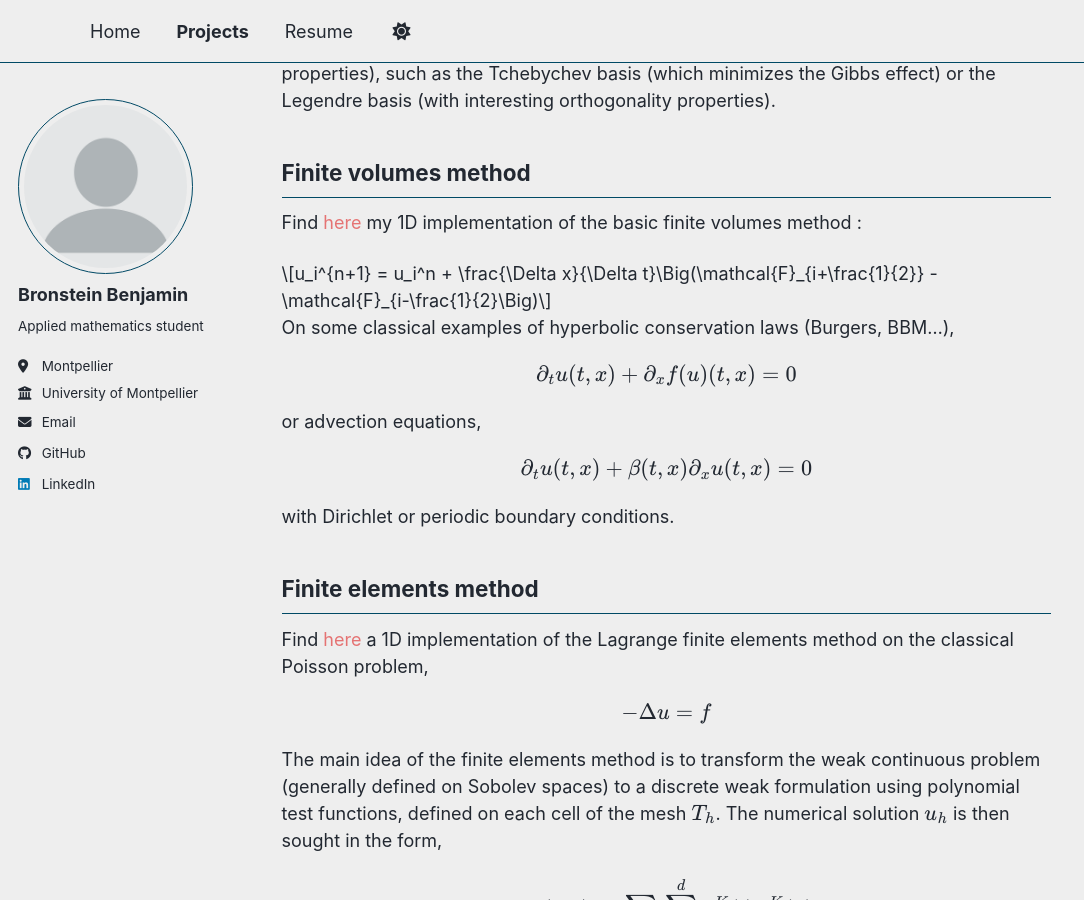
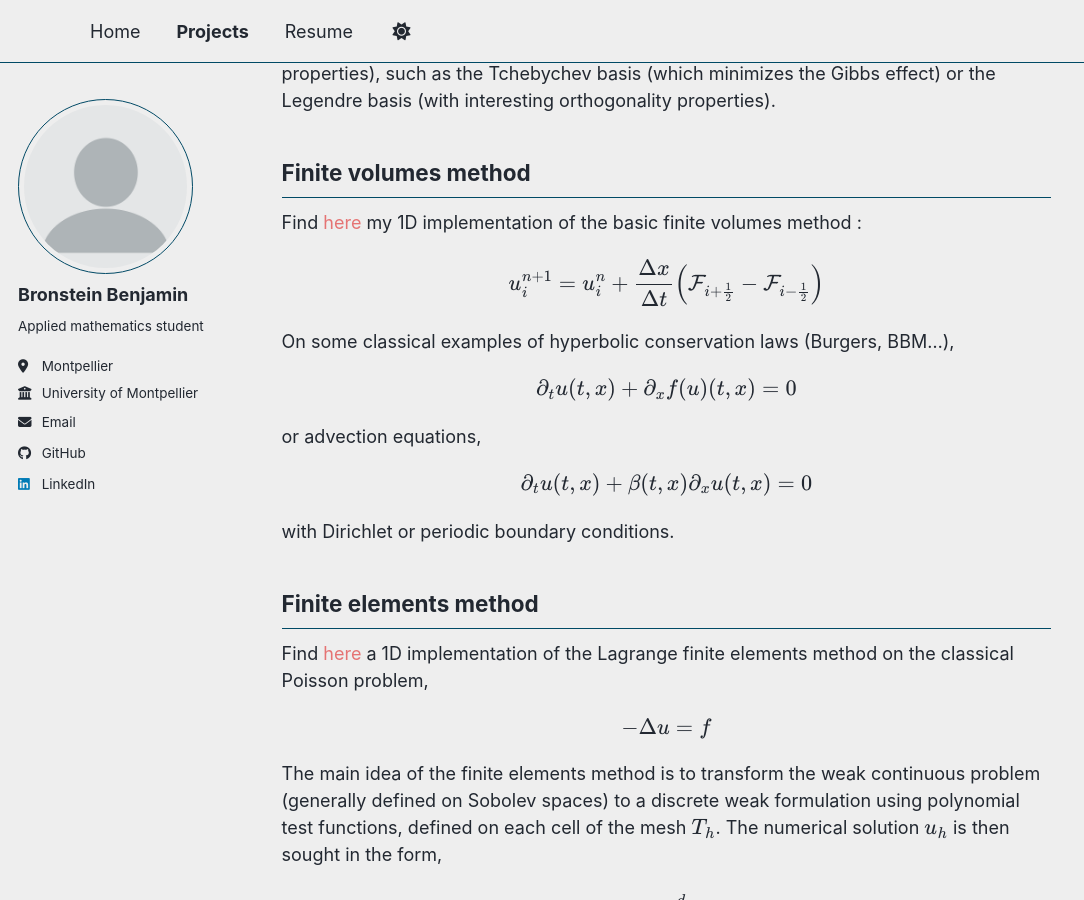
Before and after one commit to HerrBronstein/herrbronstein.github.io, a Jekyll site: the page built from _portfolio/portfolio-4.md, in a window 1280 px wide and 900 px high, scrolled down 1203 px. Shown: the whole window, without its empty margins (0-1084 px from the left). Built offline with Jekyll 4.4.1, drawn with Linux system fonts in a browser that asks for light colours; a style sheet for code colours, icons or effects is not loaded.

```diff
--- a/_portfolio/portfolio-4.md
+++ b/_portfolio/portfolio-4.md
@@ -31,7 +31,7 @@ In order to do so, we have an important choice of polynomial basis (with differe
 
 Find [here](https://github.com/HerrBronstein/Numerical-Methods-Tools/tree/main/Finite_Volumes) my 1D implementation of the basic finite volumes method :
 
-$$u_i^{n+1} = u_i^n + \frac{\Delta x}{\Delta t}\Big(\mathcal{F}_{i+\frac{1}{2}} - \mathcal{F}_{i-\frac{1}{2}\Big)$$
+$$u_i^{n+1} = u_i^n + \frac{\Delta x}{\Delta t} \Big( \mathcal{F}_{i+\frac{1}{2}} - \mathcal{F}_{i-\frac{1}{2}} \Big)$$
 
 On some classical examples of hyperbolic conservation laws (Burgers, BBM...),
 
```
